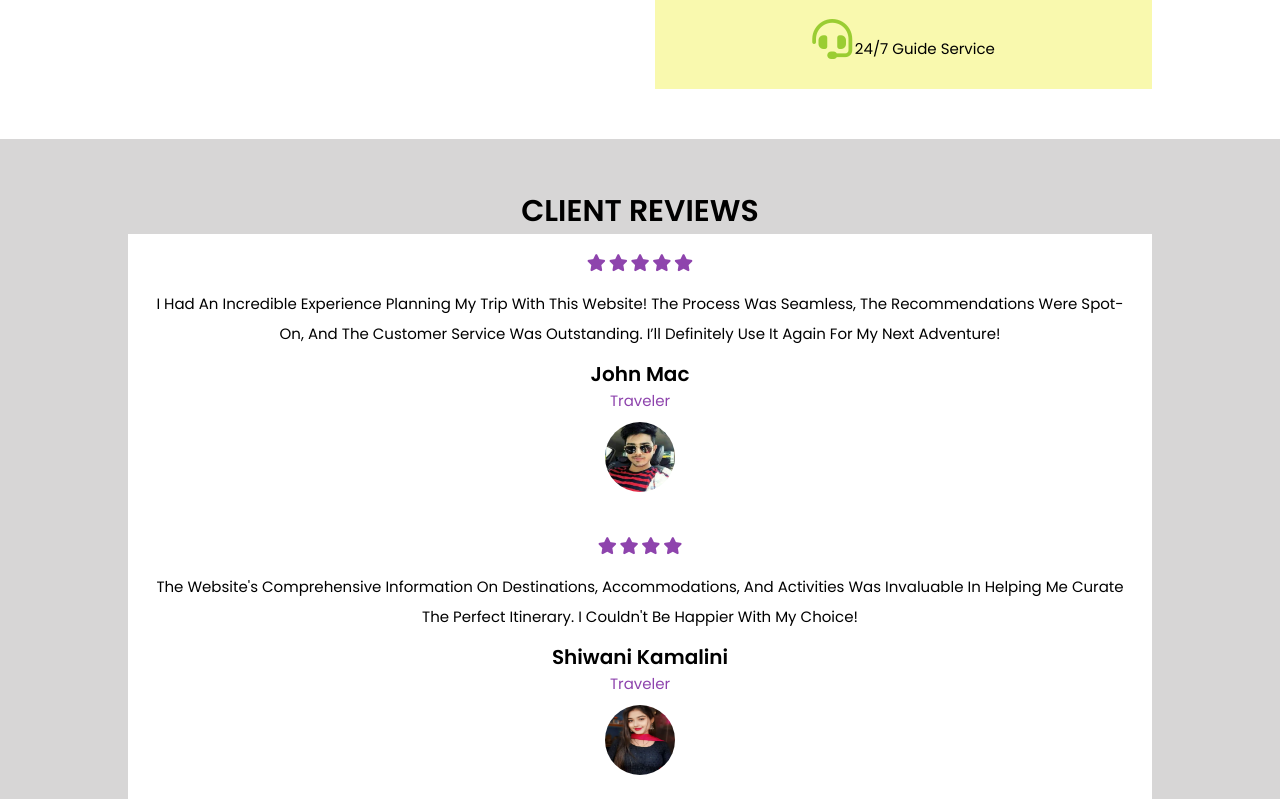
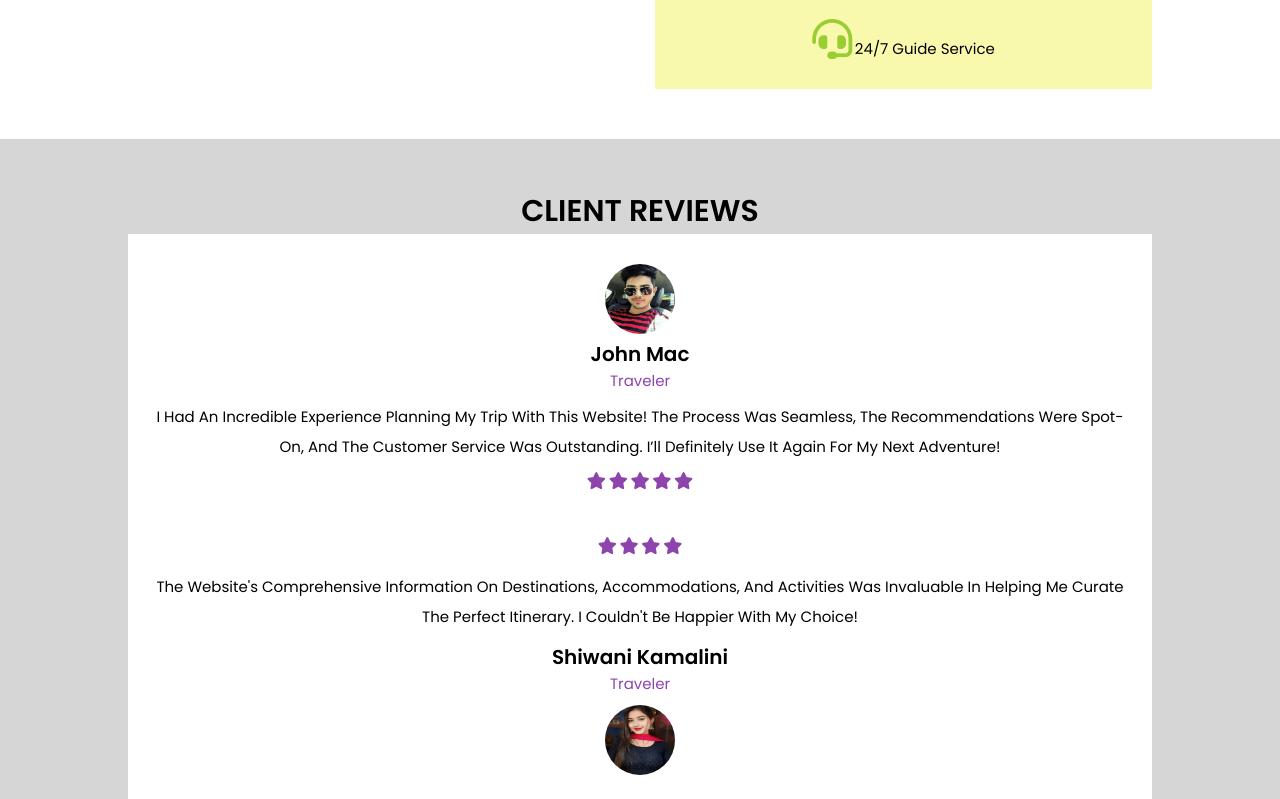
Before and after one commit to Imasha19/Travel--Project, a PHP site: page /about.php in a window 1280 px wide. Shown: the part 959-1758 px from the top of the page. Run offline with PHP 8.4, Linux system fonts and the light colour scheme.

Commit message:
new changes

```diff
--- a/about.php
+++ b/about.php
@@ -85,20 +85,25 @@
 
        <div class="wrapper">
           <div class=" slide">
-             <div class="stars">
+            <div class="box">
+            <img src="images/profile1.jpeg" alt="">
+            <h3>John Mac</h3>
+            <span>traveler</span>
+              <p>I had an incredible experience planning my trip with this website! The process was seamless, the recommendations were spot-on, and the customer service was outstanding. I’ll definitely use it again for my next adventure!</p>
+
+              <div class="stars">
                  <i class="fas fa-star"></i>
                  <i class="fas fa-star"></i>
                  <i class="fas fa-star"></i>
                  <i class="fas fa-star"></i>
                  <i class="fas fa-star"></i>
               </div>
-              <p>I had an incredible experience planning my trip with this website! The process was seamless, the recommendations were spot-on, and the customer service was outstanding. I’ll definitely use it again for my next adventure!</p>
-              <h3>John Mac</h3>
-              <span>traveler</span>
-              <img src="images/profile1.jpeg" alt="">
+
           </div>
+        </div>
 
           <div class=" slide">
+          <div class="box">
              <div class="stars">
                  <i class="fas fa-star"></i>
                  <i class="fas fa-star"></i>
```
